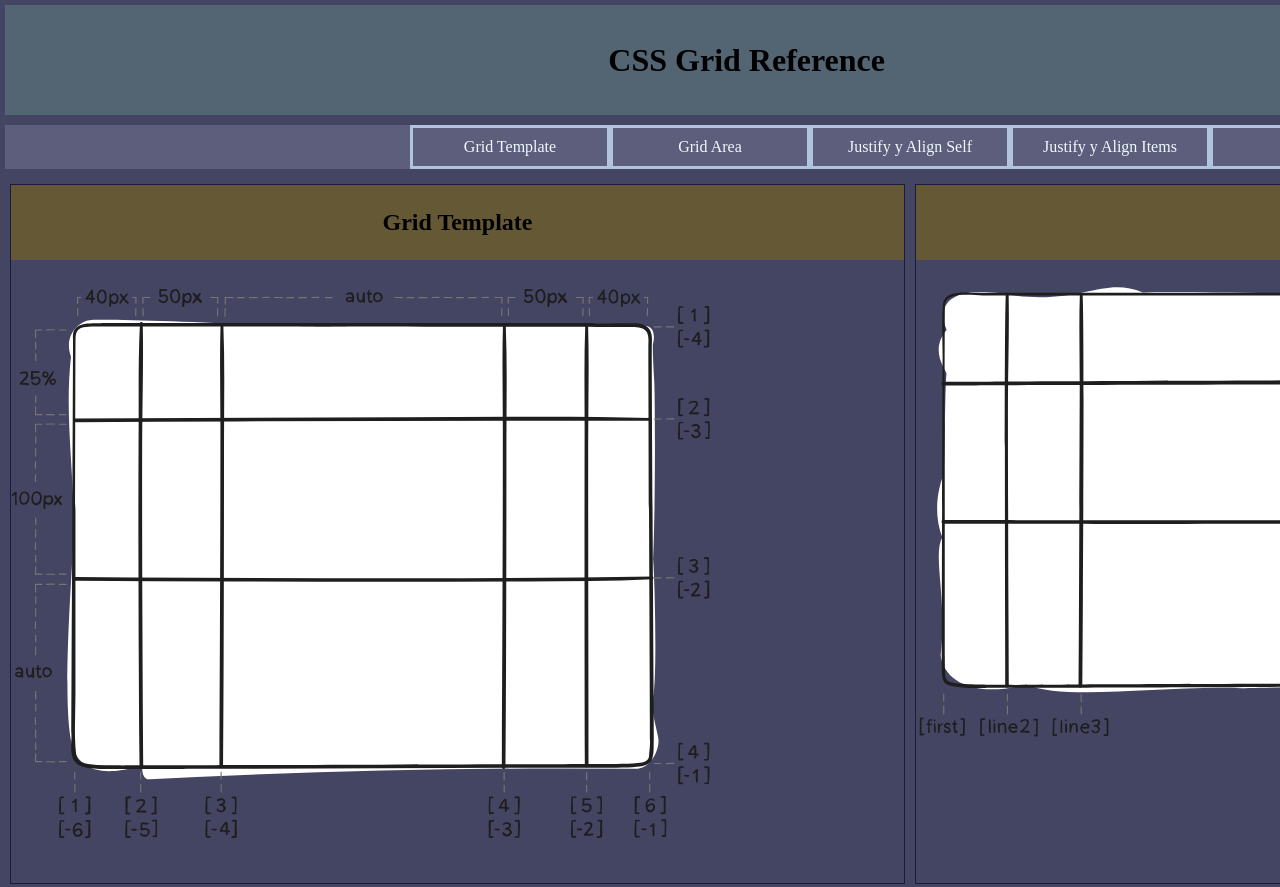
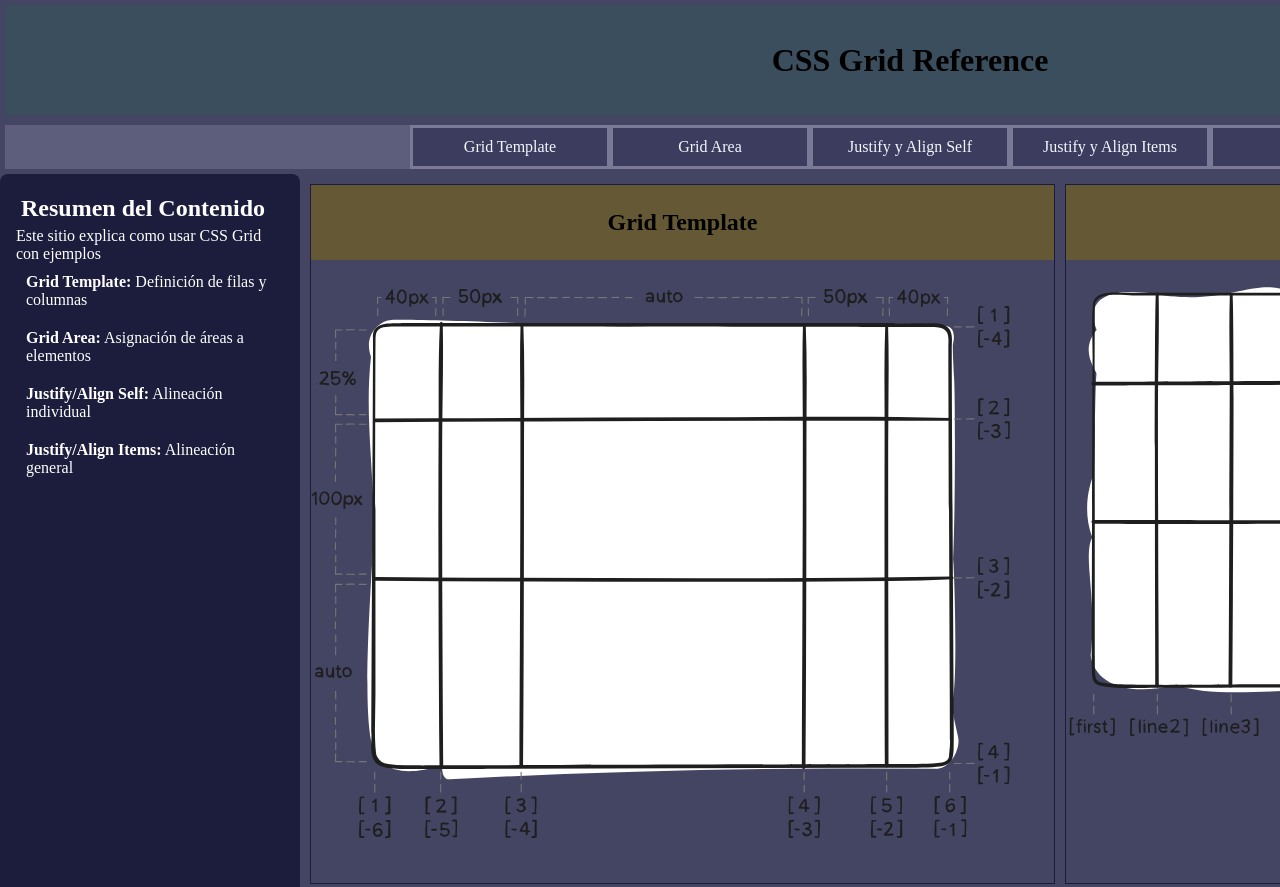
Before and after one commit to ezz-acc/webdesign, a plain HTML site: page 20250526/index.html in a window 1280 px wide. Shown: the top 887 px of the page. Drawn offline with Linux system fonts and the light colour scheme.

Commit message:
first commit

```diff
--- a/20250526/css/style.css
+++ b/20250526/css/style.css
@@ -1,22 +1,21 @@
 * {box-sizing: border-box; margin: 0; padding: 0;}
-body {display: grid; grid-template-rows: 120x 44px 1fr 80px; background: rgb(68, 68, 99);}
+body {display: grid; grid-template-columns: 300px 2fr; grid-template-rows: 110x 44px 1fr 80px; background: #444463;}
 
 header, main, section, nav {margin: 5px;}
 
 header {
     grid-column: 1/-1;
     display: grid;
+    text-align: center;
     grid-template-rows: 110px;
-    grid-template-columns: 2fr 4fr;
-    background: #536472;
+    grid-template-columns: 1fr;
+    background: #3B4E5D;
 }
 
-header img {width: 100px; justify-self: center; align-self: center;}
-
-header h1 {align-self: center; font-size: xx-large; grid-column: 2/3;}
+header h1 {align-self: center; font-size: xx-large; justify-self: center;}
 nav {
     grid-column: 1/-1;
-    background-color: #5D5D7C;
+    background-color: #5d5d7c;
 }
 nav ul {
     display: grid;
@@ -25,11 +24,11 @@ nav ul {
 }
 
 nav a {
-    background: #5D5D7C;
+    background: #3c3c5f;
     color: aliceblue;
     display: block;
     text-decoration: none;
-    border: solid lightsteelblue;
+    border: solid #7a7a96;
     padding: 10px 1rem;
     text-align: center;
 }
@@ -39,8 +38,21 @@ nav a:hover {
     font-weight: 900;
 }
 
+#s1 {
+    background-color: #1C1C3D;
+    color: #fff;
+    padding: 1rem;
+    border-radius: 8px;
+}
+
+#s1 li {list-style: none; padding: 10px;}
+
+#s1 h2 {
+    padding: 5px;
+}
+
 section {
-    width: 1800px;
+    width: 1500px;
     display: grid;
     grid-template-columns: repeat(2, 1fr);
     grid-template-rows: repeat(2, 700px);
@@ -57,4 +69,4 @@ section img {width: 700px;}
 
 section h2 {background: #655935; padding: 1.5rem; text-align: center;}
 
-footer {background: #5D5D7C; padding: 2rem; height: 80px;}
+footer {background: #5D5D7C; padding: 2rem; height: 80px; grid-column: 1/3;}
--- a/20250526/index.html
+++ b/20250526/index.html
@@ -20,25 +20,35 @@
             <li><a href="../20250522/index.html">Layout</a></li>
         </ul>
     </nav>
+    <aside id="s1">
+        <h2>Resumen del Contenido</h2>
+        <p>Este sitio explica como usar CSS Grid con ejemplos</p>
+        <ul>
+            <li><strong>Grid Template:</strong> Definición de filas y columnas</li>
+            <li><strong>Grid Area:</strong> Asignación de áreas a elementos</li>
+            <li><strong>Justify/Align Self:</strong> Alineación individual</li>
+            <li><strong>Justify/Align Items:</strong> Alineación general</li>
+        </ul>
+    </aside>
     <main>
         <section>
             <article id="a1">
                 <h2>Grid Template</h2>
-                <a href="../20250514/grid.html""><img src="../imgs/template-columns-rows-01.svg" alt="Grid Template"></a>
+                <a href="../20250514/grid.html"><img src="../imgs/template-columns-rows-01.svg" alt="Grid Template"></a>
             </article >
             <article id="a2">
                 <h2>Grid Area</h2>
-                <a href="../20250519/layers.html""><img src="../imgs/grid-area.svg" alt="Grid Area"></a>
+                <a href="../20250519/layers.html"><img src="../imgs/grid-area.svg" alt="Grid Area"></a>
             </article>
             <article id="a3">
                 <h2>Justify y Align Self</h2>
-                <a href="../20250521/ja.html""><img src="../imgs/align-self-center.svg" alt="Align Self"></a>
-                <a href="../20250521/ja.html""><img src="../imgs/justify-self-center.svg" alt="Justify Self"></a>
+                <a href="../20250521/ja.html"><img src="../imgs/align-self-center.svg" alt="Align Self"></a>
+                <a href="../20250521/ja.html"><img src="../imgs/justify-self-center.svg" alt="Justify Self"></a>
             </article>
             <article id="a4">
                 <h2>Justify y Align Items</h2>
-                <a href="../20250521/container.html""><img src="../imgs/align-items-center.svg" alt="Align Items"></a>
-                <a href="../20250521/container.html""><img src="../imgs/justify-items-center.svg" alt="Justify Items"></a>
+                <a href="../20250521/container.html"><img src="../imgs/align-items-center.svg" alt="Align Items"></a>
+                <a href="../20250521/container.html"><img src="../imgs/justify-items-center.svg" alt="Justify Items"></a>
             </article>
         </section>
     </main>
```
